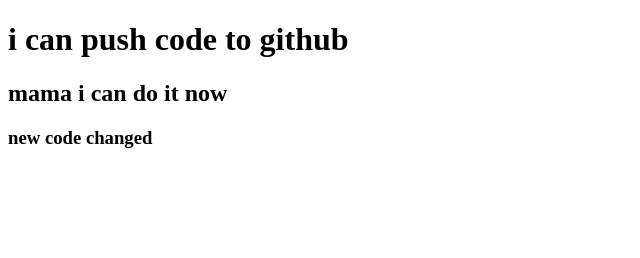
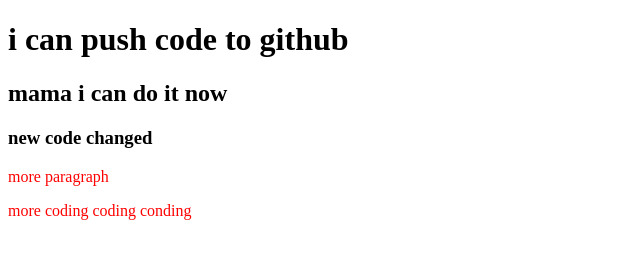
Before and after one commit to Nikughosh/MY-THIRD-REPO, a plain HTML site: page index.html in a window 1280 px wide. Shown: the whole page, without its empty margins (0-640 px from the left). Drawn offline with Linux system fonts and the light colour scheme.

Commit message:
added cod

```diff
--- a/index.html
+++ b/index.html
@@ -5,11 +5,14 @@
   <meta http-equiv="X-UA-Compatible" content="IE=edge">
   <meta name="viewport" content="width=device-width, initial-scale=1.0">
   <title>my third repo</title>
+  <link rel="stylesheet" href="style.css">
 </head>
 <body>
   <h1>i can push code to github</h1>
   <h2>mama i can do it now</h2>
   <h3>new code changed</h3>
+  <P>more paragraph</P>
+  <P>more coding coding conding</P>
 
 </body>
 </html>
--- /dev/null
+++ b/style.css
@@ -0,0 +1,3 @@
+p{
+  color: red;
+}
```
